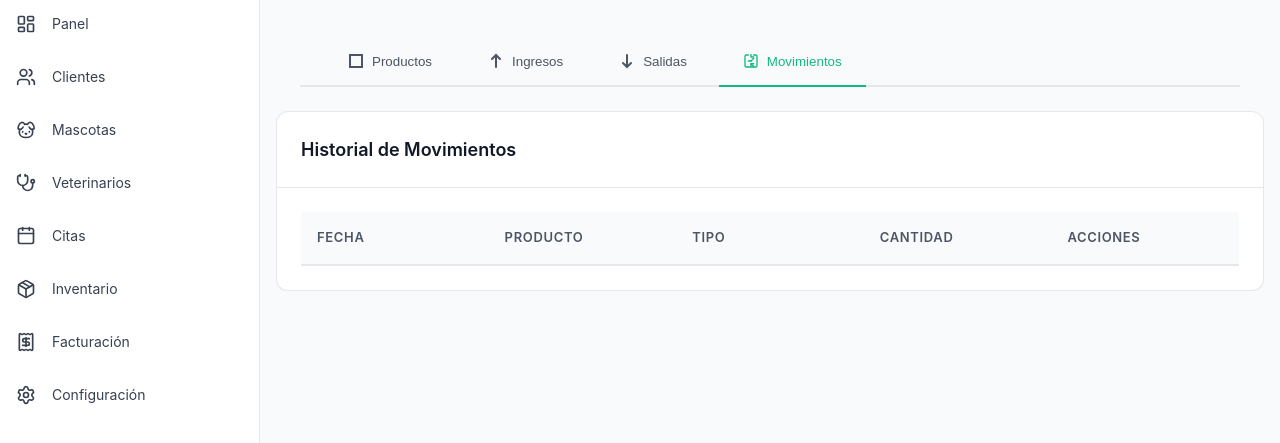
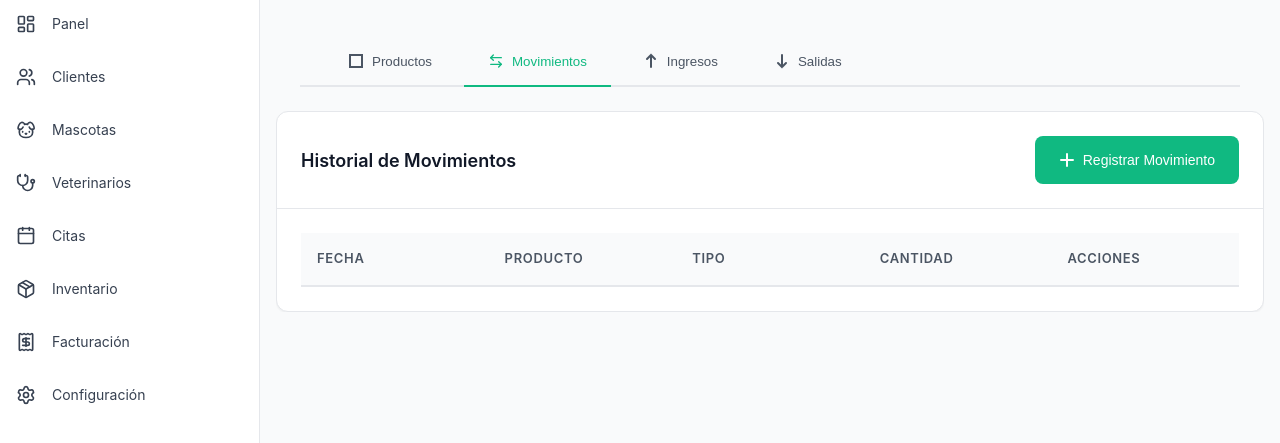
Before and after one commit to angie329/Sistema_Veterinaria, a website built with Vite: page frontend/src/pages/inventario.html in a window 1280 px wide. Both pictures are taken after a click on the button "Movimientos". Shown: the part 67-510 px from the top of the page. Built offline with nearby package versions, Linux system fonts and the light colour scheme.

Commit message:
cambio de orden

```diff
--- a/frontend/src/pages/inventario.html
+++ b/frontend/src/pages/inventario.html
@@ -108,6 +108,17 @@
                         </svg>
                         Productos
                     </button>
+                    <button class="tab-btn" data-tab="movimientos">
+                        <svg xmlns="http://www.w3.org/2000/svg" width="16" height="16" viewBox="0 0 24 24" fill="none"
+                            stroke="currentColor" stroke-width="2" stroke-linecap="round" stroke-linejoin="round"
+                            class="lucide lucide-arrow-left-right-icon lucide-arrow-left-right">
+                            <path d="M8 3 4 7l4 4" />
+                            <path d="M4 7h16" />
+                            <path d="m16 21 4-4-4-4" />
+                            <path d="M20 17H4" />
+                        </svg>
+                        Movimientos
+                    </button>
                     <button class="tab-btn" data-tab="ingresos">
                         <svg width="16" height="16" viewBox="0 0 16 16" fill="none">
                             <path d="M8 2v12M4 6l4-4 4 4" stroke="currentColor" stroke-width="2"
@@ -122,17 +133,7 @@
                         </svg>
                         Salidas
                     </button>
-                    <button class="tab-btn" data-tab="movimientos">
-                        <svg width="16" height="16" viewBox="0 0 24 24" fill="none" stroke="currentColor" stroke-width="2" stroke-linecap="round" stroke-linejoin="round">
-                            <path d="M8 3H5a2 2 0 0 0-2 2v14a2 2 0 0 0 2 2h14a2 2 0 0 0 2-2V5a2 2 0 0 0-2-2h-3"/>
-                            <path d="M12 12H8"/>
-                            <path d="M16 6h-4V2"/>
-                            <path d="m12 12 4-4"/>
-                            <path d="M16 16h-4v4"/>
-                            <path d="m12 16 4 4"/>
-                        </svg>
-                        Movimientos
-                    </button>
+
                 </div>
 
                 <!-- Tab Content: Productos -->
@@ -245,6 +246,13 @@
                     <div class="card">
                         <div class="card-header">
                             <h3 class="card-title">Historial de Movimientos</h3>
+                            <button class="btn btn-primary" id="addMovementBtn">
+                                <svg width="16" height="16" viewBox="0 0 16 16" fill="none">
+                                    <path d="M8 2v12M2 8h12" stroke="currentColor" stroke-width="2"
+                                        stroke-linecap="round" />
+                                </svg>
+                                Registrar Movimiento
+                            </button>
                         </div>
                         <div class="card-body">
                             <div class="table-container">
```
